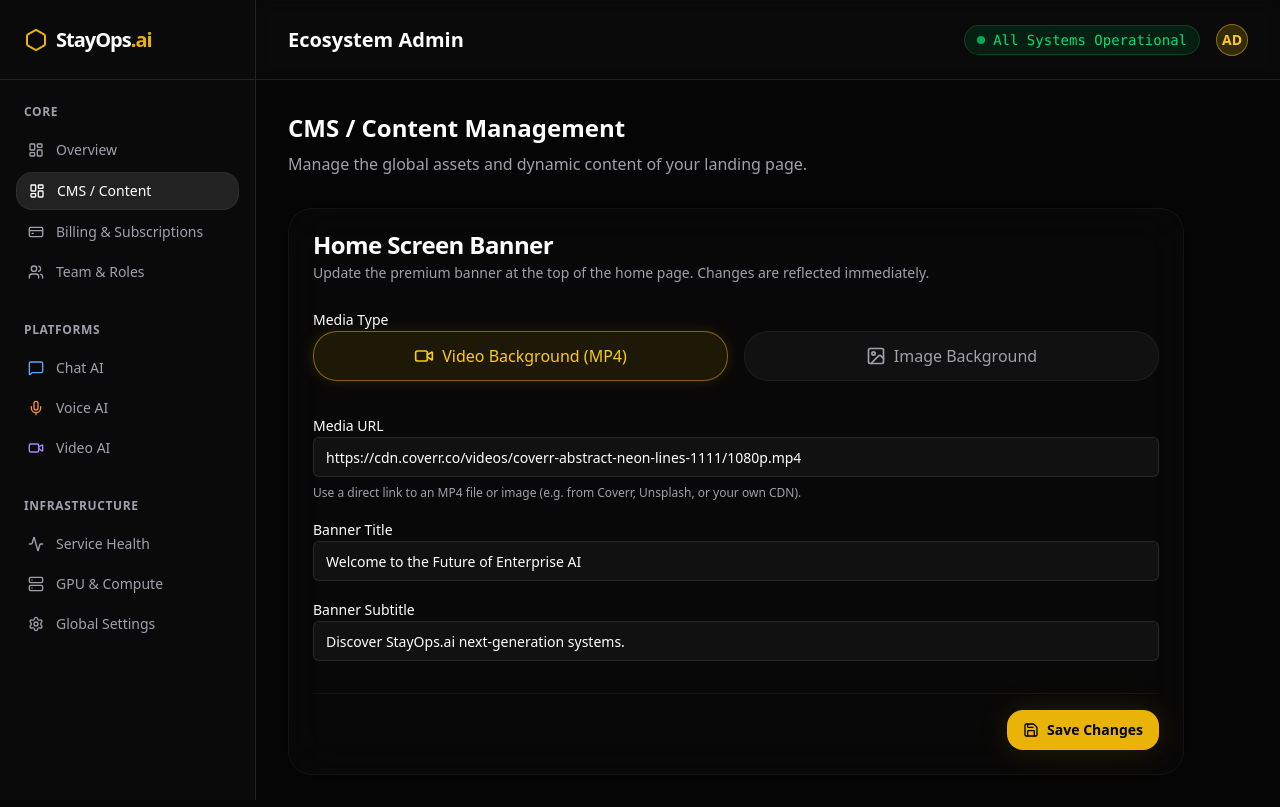
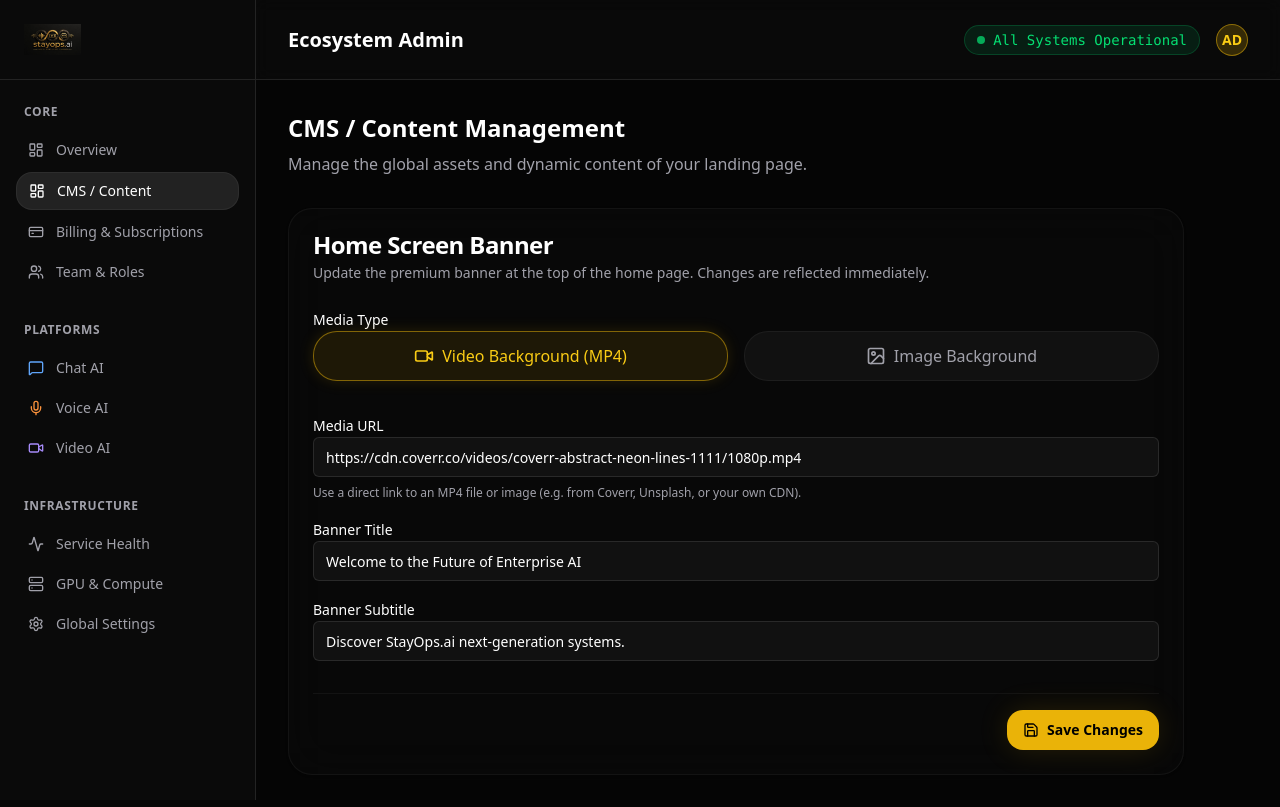
Before and after one commit to manavnagpal08/stayops-landing, a Next.js app: page /admin/cms in a window 1280 px wide. Built offline with nearby package versions, Linux system fonts and the light colour scheme.

Commit message:
feat: integrate new custom logo

```diff
--- a/src/app/admin/layout.tsx
+++ b/src/app/admin/layout.tsx
@@ -1,6 +1,7 @@
 "use client";
 import React from "react";
 import Link from "next/link";
+import Image from "next/image";
 import { usePathname } from "next/navigation";
 import {
   Hexagon,
@@ -63,11 +64,14 @@
       {/* Sidebar */}
       <aside className="w-64 border-r border-white/10 bg-[#0a0a0a] flex flex-col hidden md:flex sticky top-0 h-screen">
         <div className="h-20 flex items-center px-6 border-b border-white/10">
-          <Link href="/" className="flex items-center gap-2 group">
-            <Hexagon className="h-6 w-6 text-gold-500 group-hover:text-gold-400" />
-            <span className="text-xl font-bold tracking-tighter text-white">
-              StayOps<span className="text-gold-500">.ai</span>
-            </span>
+          <Link href="/" className="inline-block">
+            <Image
+              src="/logo.png"
+              alt="StayOps.ai Logo"
+              width={160}
+              height={40}
+              className="h-8 w-auto object-contain"
+            />
           </Link>
         </div>
 
--- a/src/components/layout/Footer.tsx
+++ b/src/components/layout/Footer.tsx
@@ -1,6 +1,7 @@
 import React from "react";
 import Link from "next/link";
-import { Hexagon, Globe, MessageCircle, Mail } from "lucide-react";
+import Image from "next/image";
+import { Globe, MessageCircle, Mail } from "lucide-react";
 
 export function Footer() {
   return (
@@ -9,11 +10,14 @@
         <div className="grid grid-cols-1 md:grid-cols-4 gap-12 mb-12">
           {/* Brand */}
           <div className="col-span-1 md:col-span-1">
-            <Link href="/" className="flex items-center gap-2 mb-4">
-              <Hexagon className="h-6 w-6 text-gold-500" />
-              <span className="text-xl font-bold tracking-tighter text-white">
-                StayOps<span className="text-gold-500">.ai</span>
-              </span>
+            <Link href="/" className="inline-block mb-6">
+              <Image
+                src="/logo.png"
+                alt="StayOps.ai Logo"
+                width={180}
+                height={50}
+                className="h-10 w-auto object-contain"
+              />
             </Link>
             <p className="text-sm text-muted mb-6">
               Automate your business operations with 24/7 AI workforce solutions.
--- a/src/components/layout/Navbar.tsx
+++ b/src/components/layout/Navbar.tsx
@@ -1,7 +1,8 @@
 "use client";
 import React, { useState, useEffect } from "react";
 import Link from "next/link";
-import { Menu, X, Hexagon } from "lucide-react";
+import Image from "next/image";
+import { Menu, X } from "lucide-react";
 import { Button } from "@/components/ui/Button";
 
 export function Navbar() {
@@ -33,10 +34,14 @@
         <div className="flex justify-between items-center h-20">
           {/* Logo */}
           <Link href="/" className="flex items-center gap-2 group">
-            <Hexagon className="h-8 w-8 text-gold-500 group-hover:text-gold-400 transition-colors" />
-            <span className="text-2xl font-bold tracking-tighter text-white">
-              StayOps<span className="text-gold-500">.ai</span>
-            </span>
+            <Image
+              src="/logo.png"
+              alt="StayOps.ai Logo"
+              width={220}
+              height={60}
+              className="h-10 w-auto object-contain"
+              priority
+            />
           </Link>
 
           {/* Desktop Navigation */}
```
Also changed, not shown: public/logo.png (added).
